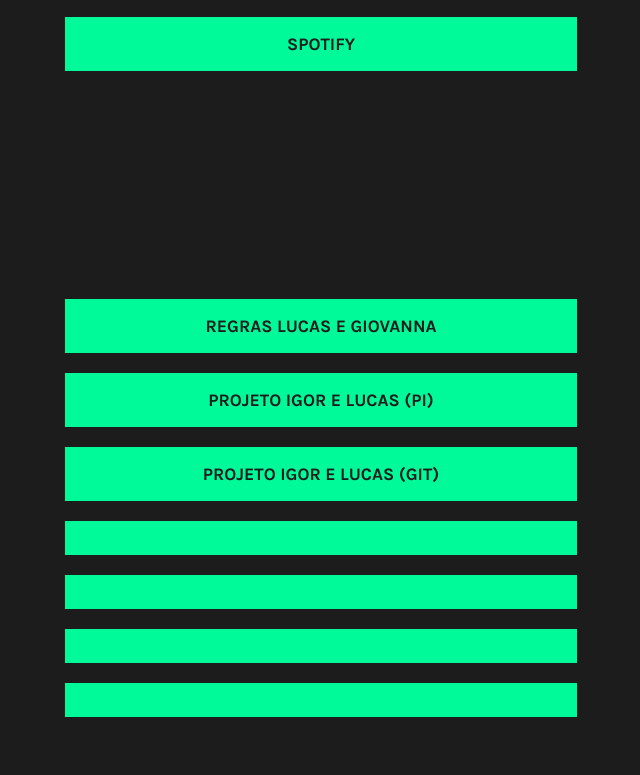
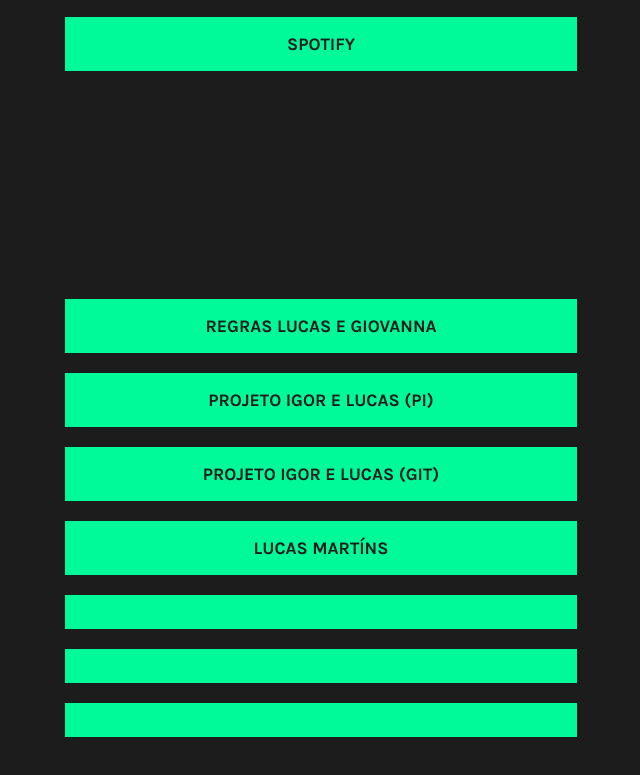
Before and after one commit to LucasFontoura06/-linktree-copia, a plain HTML site: page index.html in a window 1280 px wide. Shown: the part 704-1479 px from the top of the page, without its empty margins (319-959 px from the left). Drawn offline with Linux system fonts and the light colour scheme; a web font is replaced by a local one.

Commit message:
Update index.html

```diff
--- a/index.html
+++ b/index.html
@@ -32,7 +32,7 @@
         <a href="https://lucasfontoura06.github.io/regras-lucas-giovanna/">Regras Lucas e Giovanna</a>
         <a href="https://igorlima22.github.io/Projeto-Igor-Lucas2/index.html">Projeto Igor e Lucas (PI)</a>
         <a href="https://github.com/IgorLima22/Projeto-Igor-Lucas2">Projeto Igor e Lucas (Git)</a>
-        <a href=""></a>
+        <a href="https://lucasmartins.nicepage.io/?version=006e46dc-a628-43c7-9a05-1cc6f9565618&uid=c1df1a1f-597b-4466-ae58-de3a330027bf">Lucas Martíns</a>
         <a href=""></a>
         <a href=""></a>
         <a href=""></a>
```
